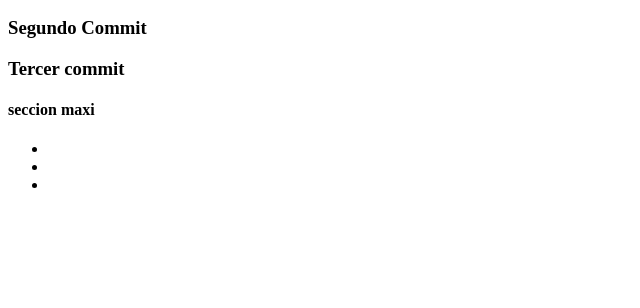
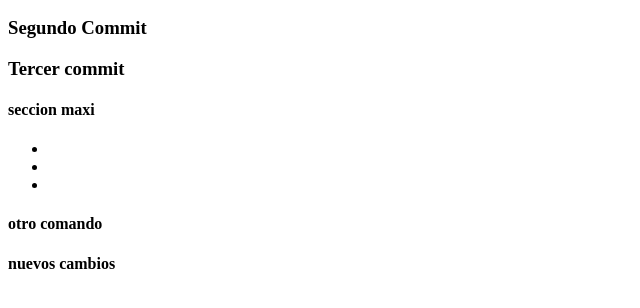
Before and after one commit to rambriceno/martes--temprano, a plain HTML site: page index.html in a window 1280 px wide. Shown: the part 110-418 px from the top of the page, without its empty margins (0-640 px from the left). Drawn offline with Linux system fonts and the light colour scheme.

Commit message:
nuevos cambios

```diff
--- a/index.html
+++ b/index.html
@@ -22,5 +22,8 @@
         </ul>
     </section>
 
+    <h4>otro comando</h4>
+    <h4>nuevos cambios</h4>
+
 </body>
 </html>
```
